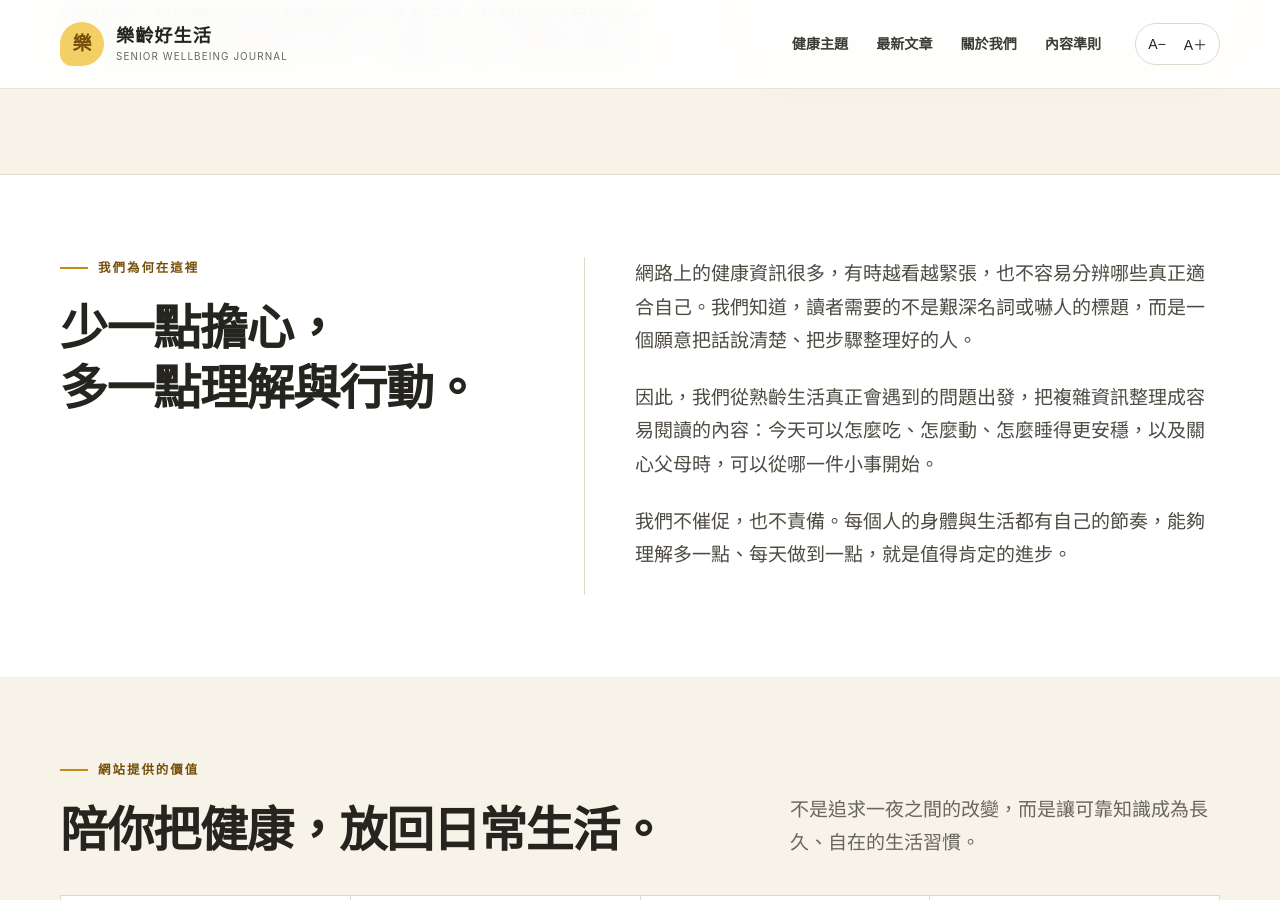
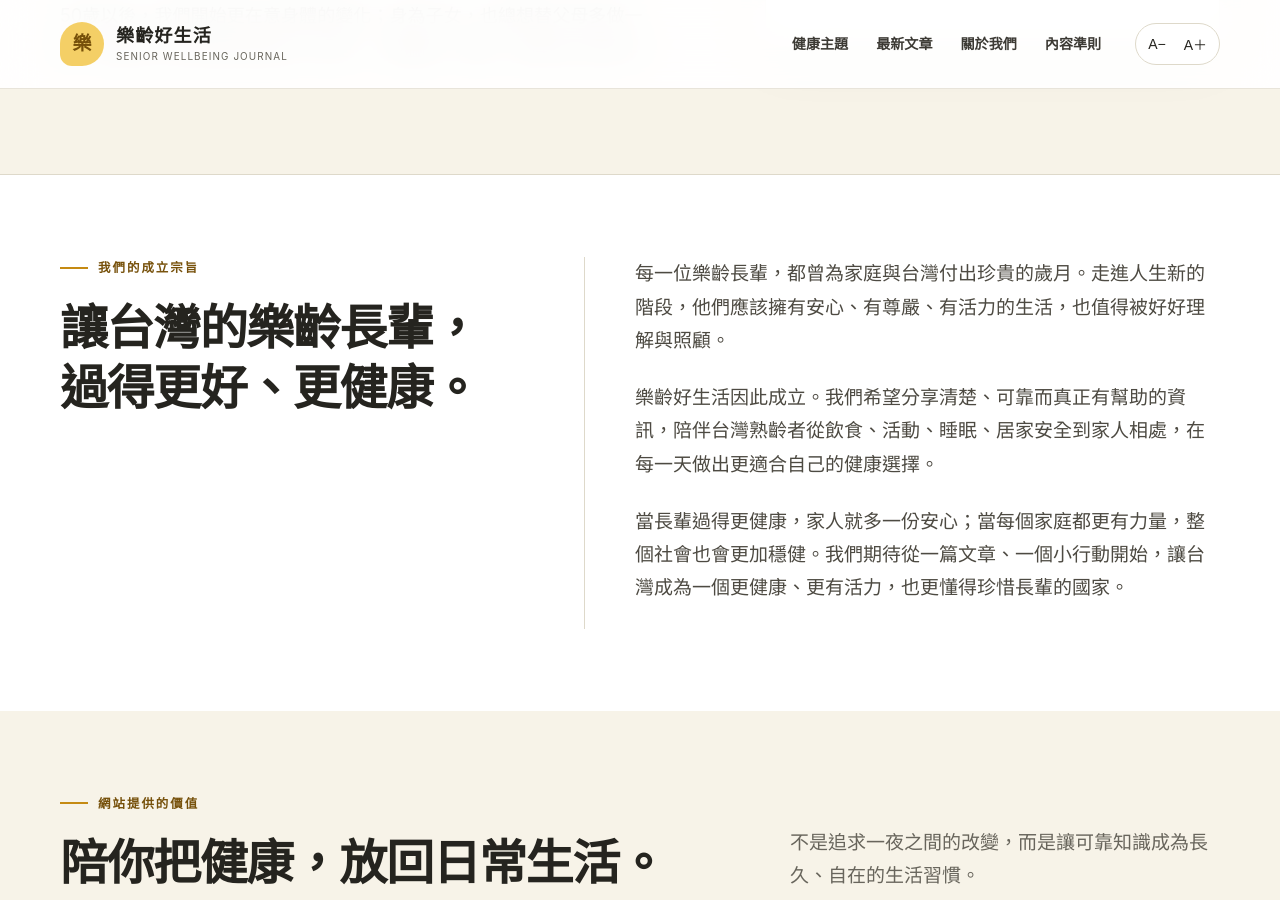
Before and after one commit to honorlin/senior-health-life, a Jekyll site: the page built from about.md, in a window 1280 px wide and 900 px high, scrolled down 408 px. Built offline with Jekyll 4.4.1, drawn with Linux system fonts in a browser that asks for light colours.

Commit message:
content: add Taiwan senior wellbeing mission

```diff
--- a/about.md
+++ b/about.md
@@ -17,11 +17,11 @@ description: 陪伴50歲後的每一天，把健康知識變成安心、做得
 
 <section class="about-story-section">
   <div class="wrap about-story">
-    <div><p class="eyebrow"><span></span>我們為何在這裡</p><h2 class="section-title">少一點擔心，<br>多一點理解與行動。</h2></div>
+    <div><p class="eyebrow"><span></span>我們的成立宗旨</p><h2 class="section-title">讓台灣的樂齡長輩，<br>過得更好、更健康。</h2></div>
     <div class="story-copy">
-      <p>網路上的健康資訊很多，有時越看越緊張，也不容易分辨哪些真正適合自己。我們知道，讀者需要的不是艱深名詞或嚇人的標題，而是一個願意把話說清楚、把步驟整理好的人。</p>
-      <p>因此，我們從熟齡生活真正會遇到的問題出發，把複雜資訊整理成容易閱讀的內容：今天可以怎麼吃、怎麼動、怎麼睡得更安穩，以及關心父母時，可以從哪一件小事開始。</p>
-      <p>我們不催促，也不責備。每個人的身體與生活都有自己的節奏，能夠理解多一點、每天做到一點，就是值得肯定的進步。</p>
+      <p>每一位樂齡長輩，都曾為家庭與台灣付出珍貴的歲月。走進人生新的階段，他們應該擁有安心、有尊嚴、有活力的生活，也值得被好好理解與照顧。</p>
+      <p>樂齡好生活因此成立。我們希望分享清楚、可靠而真正有幫助的資訊，陪伴台灣熟齡者從飲食、活動、睡眠、居家安全到家人相處，在每一天做出更適合自己的健康選擇。</p>
+      <p>當長輩過得更健康，家人就多一份安心；當每個家庭都更有力量，整個社會也會更加穩健。我們期待從一篇文章、一個小行動開始，讓台灣成為一個更健康、更有活力，也更懂得珍惜長輩的國家。</p>
     </div>
   </div>
 </section>
```
